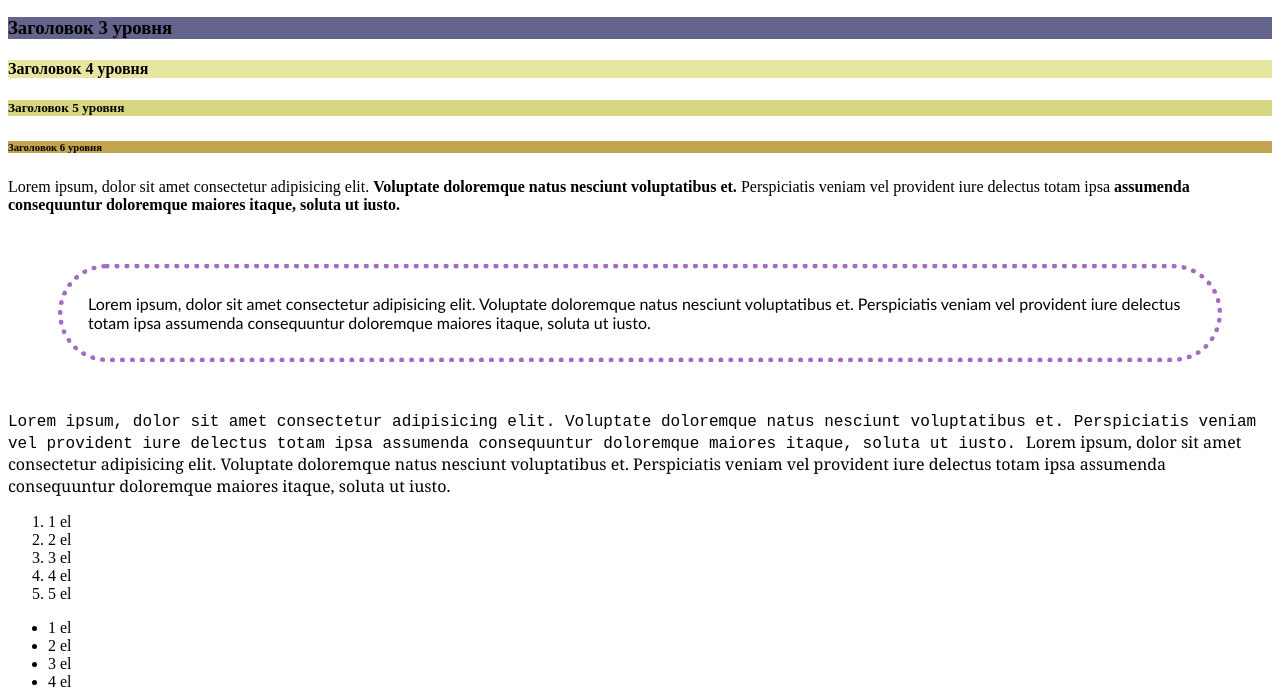
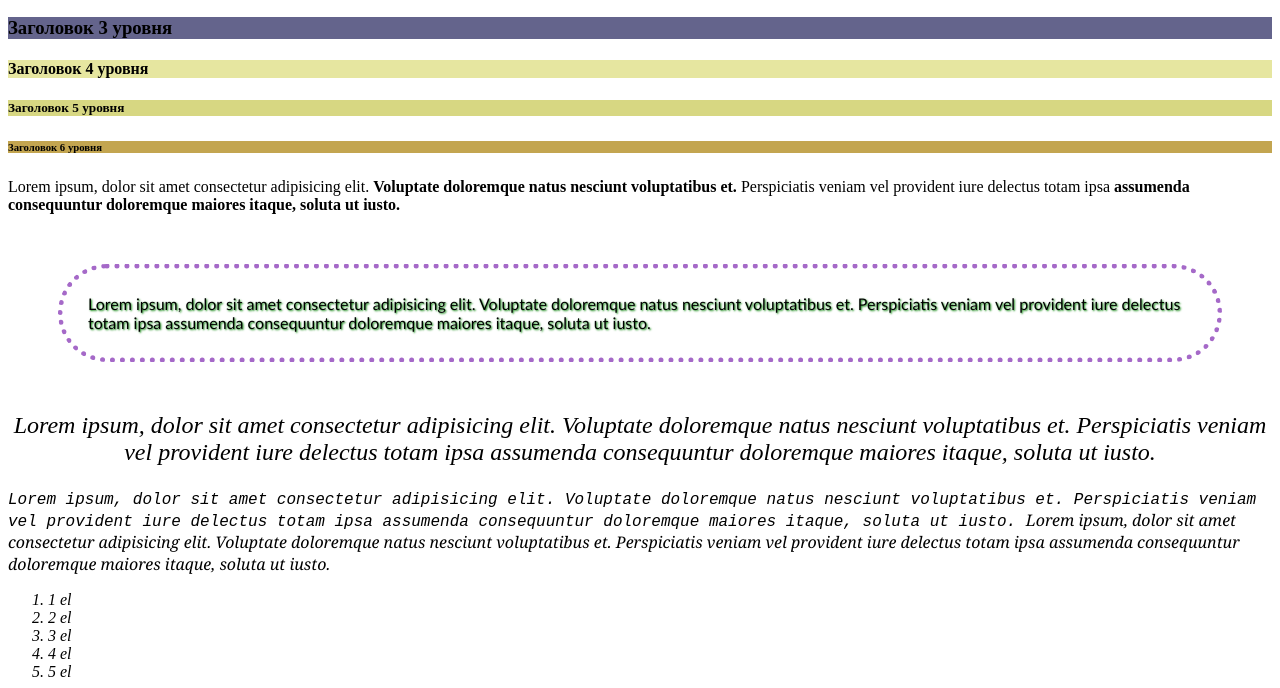
Before and after one commit to Ksumaliya/4mod, a plain HTML site: page index.html in a window 1280 px wide. Shown: the part 110-798 px from the top of the page. Drawn offline with Linux system fonts and the light colour scheme.

Commit message:
Add files via upload

```diff
--- a/index.html
+++ b/index.html
@@ -21,6 +21,12 @@
         <span class="boldy"> assumenda consequuntur doloremque maiores itaque, soluta ut iusto.</span>
     </p>
     <p class="p2">
+        Lorem ipsum, dolor sit amet consectetur adipisicing elit.
+        Voluptate doloremque natus nesciunt voluptatibus et.
+        Perspiciatis veniam vel provident iure delectus totam ipsa
+        assumenda consequuntur doloremque maiores itaque, soluta ut iusto.
+    </p>
+    <p class="p3" align="center"><em>
         Lorem ipsum, dolor sit amet consectetur adipisicing elit.
         Voluptate doloremque natus nesciunt voluptatibus et.
         Perspiciatis veniam vel provident iure delectus totam ipsa
--- a/styles.css
+++ b/styles.css
@@ -33,6 +33,10 @@ h6 {
     padding: 25px;
     font-family:'Gill Sans', 'Gill Sans MT', Calibri, 'Trebuchet MS', sans-serif;
     border-radius:50px;
+    text-shadow: green 1px 1px 2px;
+}
+.p3 {
+    font-size: 24px;
 }
 img {
     border: rgb(165, 105, 200) dotted 5px;
```
